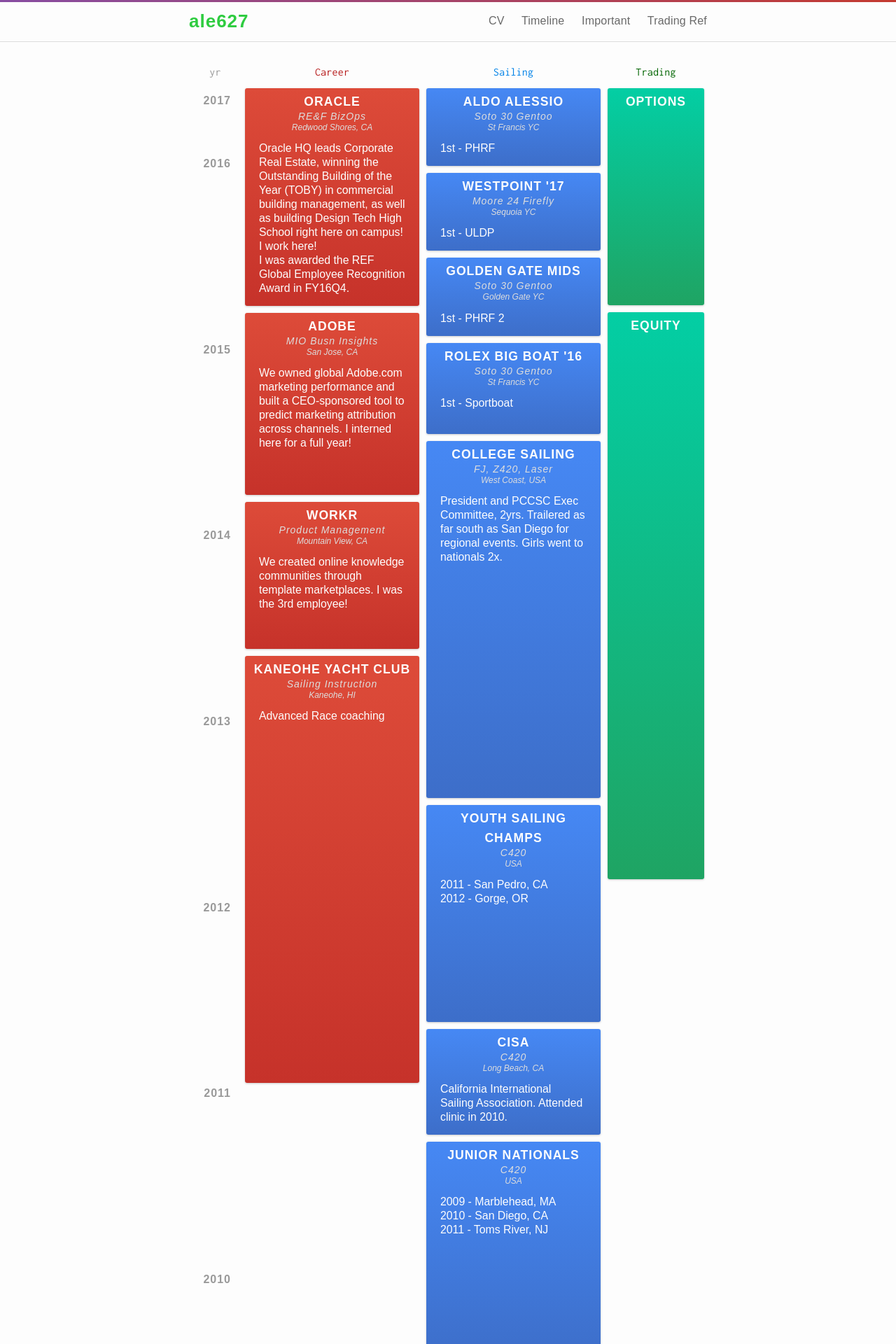
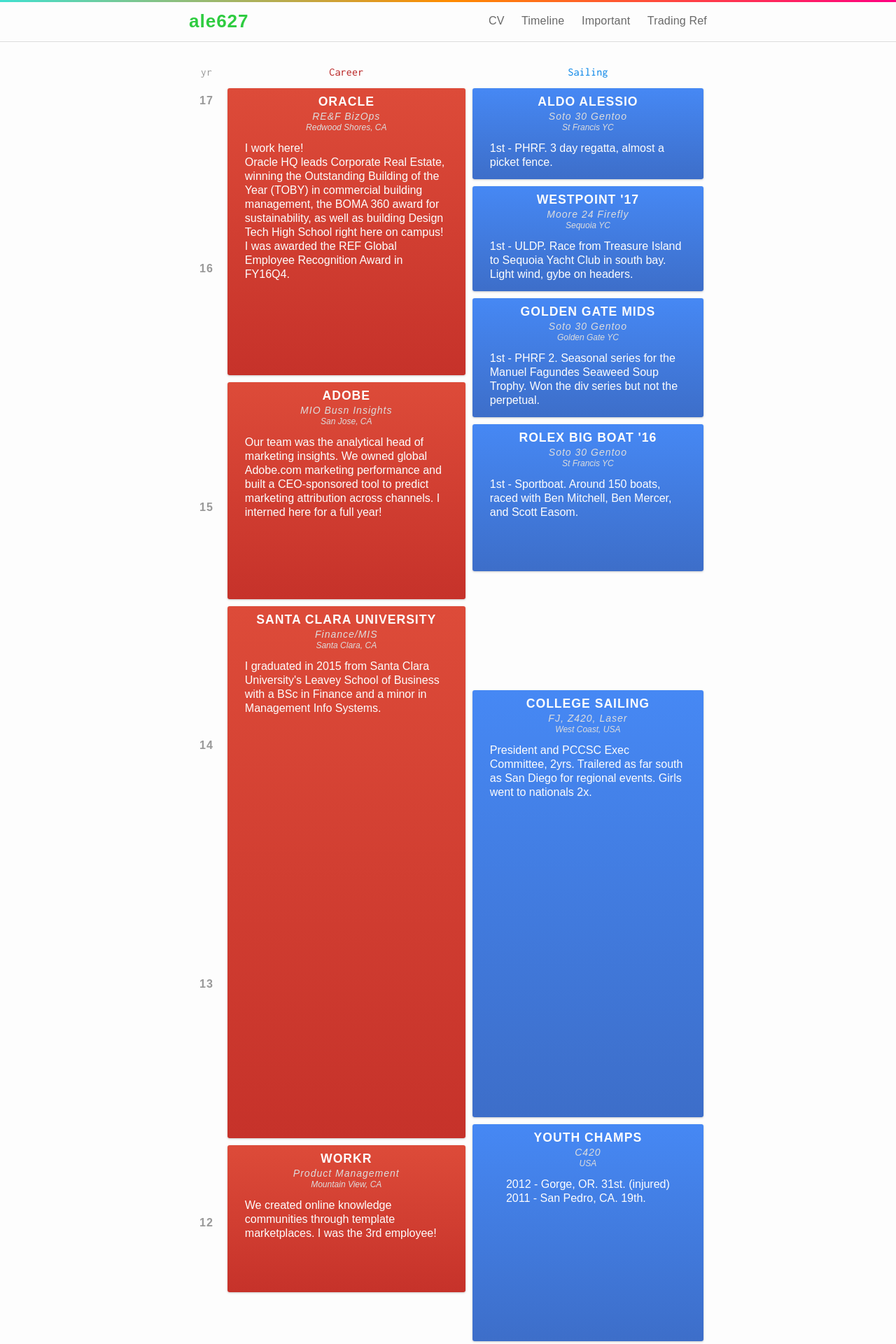
Before and after one commit to ale627/ale627.github.io, a Jekyll site: the page built from b-timeline.md, in a window 1280 px wide. Shown: the top 1920 px of the page at 70% size. Built offline with Jekyll 4.4.1, drawn with Linux system fonts in a browser that asks for light colours; some web fonts are replaced; some of the changed text lies outside the part shown.

Commit message:
timeline height control and style edits

```diff
--- a/_layouts/timeline.html
+++ b/_layouts/timeline.html
@@ -6,18 +6,20 @@
 <div class="timeline">
 
     <div class="date column">yr
-        <div class="year content current">2017</div>
-        <div class="year content">2016</div>
-        <div class="year content">2015</div>
-        <div class="year content">2014</div>
-        <div class="year content">2013</div>
-        <div class="year content">2012</div>
-        <div class="year content">2011</div>
-        <div class="year content">2010</div>
-        <div class="year content">2009</div>
-        <div class="year content">2008</div>
+        <div class="year content current">17</div>
+        <div class="year content">16</div>
+        <div class="year content">15</div>
+        <div class="year content">14</div>
+        <div class="year content">13</div>
+        <div class="year content">12</div>
+        <div class="year content">11</div>
+        <div class="year content">10</div>
+        <div class="year content">09</div>
 
     </div>
+
+
+
 
 
 
@@ -27,124 +29,172 @@
             </div>
             <div class="location">Redwood Shores, CA
             </div>
-            <div class="detail">Oracle HQ leads Corporate Real Estate, winning the Outstanding Building of the Year (TOBY) in commercial building management, as well as building Design Tech High School right here on campus!  I work here!  </br>
-                                I was awarded the REF Global Employee Recognition Award in FY16Q4.
+            <div class="detail">
+                I work here!
+                </br>
+                Oracle HQ leads Corporate Real Estate, winning the Outstanding Building of the Year (TOBY) in commercial building management, the BOMA 360 award for sustainability, as well as building Design Tech High School right here on campus!
+                </br>
+                I was awarded the REF Global Employee Recognition Award in FY16Q4.
             </div>
+            <div class="shorter">
+                Oracle leads Corporate Real Estate!  See: TOBY, BOMI, Design Tech HS.  I work here!
+                </br>
+                I was awarded the REF Global Employee Recognition Award in FY16Q4.
+            </div>
+            <div class="summary">I work here!</div>
         </div>
+
         <div class="aa content adobe">Adobe
             <div class="type">MIO Busn Insights
             </div>
             <div class="location">San Jose, CA
             </div>
-            <div class="detail">We owned global Adobe.com marketing performance and built a CEO-sponsored tool to predict marketing attribution across channels.  I interned here for a full year!
+            <div class="detail">
+                Our team was the analytical head of marketing insights.  We owned global Adobe.com marketing performance and built a CEO-sponsored tool to predict marketing attribution across channels.  I interned here for a full year!
             </div>
+            <div class="shorter">
+                Our team reported on Adobe.com and built MMX, a predictive analytics tool.  I interned here for a full year!
+            </div>
+            <div class="summary">I interned here for a full year!</div>
         </div>
+
+<div class="aa content scu">Santa Clara University
+            <div class="type">Finance/MIS
+            </div>
+            <div class="location">Santa Clara, CA
+            </div>
+            <div class="detail">
+                I graduated in 2015 from Santa Clara University's Leavey School of Business with a BSc in Finance and a minor in Management Info Systems.
+            </div>
+            <div class="shorter">
+                Graduated 2015 with Finance/MIS from SCU Leavey Business School.
+            </div>
+            <div class="summary">'15 LSB Finance/MIS.</div>
+        </div>
+
         <div class="aa content workr">Workr
             <div class="type">Product Management
             </div>
             <div class="location">Mountain View, CA
             </div>
-            <div class="detail">We created online knowledge communities through template marketplaces.  I was the 3rd employee!
+            <div class="detail">
+                We created online knowledge communities through template marketplaces.  I was the 3rd employee!
             </div>
+            <div class="shorter">
+                We created online knowledge communities through template marketplaces.  I was the 3rd employee!
+            </div>
+            <div class="summary">I was the 3rd employee!</div>
         </div>
+
+        <div class="workr-kyc-gap"></div>
+
         <div class="aa content kyc">Kaneohe Yacht Club
-            <div class="type">Sailing Instruction
-            </div>
-            <div class="location">Kaneohe, HI
-            </div>
-            <div class="detail">Advanced Race coaching
-            </div>
+            <div class="type">Sailing Instruction</div>
+            <div class="location">Kaneohe, HI</div>
+            <div class="detail">Advanced Race coaching</div>
+            <div class="shorter">Advanced Race coaching</div>
+            <div class="summary">I taught sailing here!</div>
         </div>
 
     </div>
 
 
+
+
+
+
     <div class="sailing column">Sailing
         <div class="ss content aldo">Aldo Alessio
-            <div class="type">Soto 30 Gentoo
-            </div>
-            <div class="location">St Francis YC
-            </div>
-            <div class="detail">1st - PHRF</div>
+            <div class="type">Soto 30 Gentoo</div>
+            <div class="location">St Francis YC</div>
+            <div class="detail">1st - PHRF.  3 day regatta, almost a picket fence.</div>
+            <div class="shorter">1st-PHRF</div>
+            <div class="summary">1st</div>
         </div>
 
         <div class="ss content westpoint">Westpoint '17
-            <div class="type">Moore 24 Firefly
-            </div>
-            <div class="location">Sequoia YC
-            </div>
-            <div class="detail">1st - ULDP</div>
+            <div class="type">Moore 24 Firefly</div>
+            <div class="location">Sequoia YC</div>
+            <div class="detail">1st - ULDP.  Race from Treasure Island to Sequoia Yacht Club in south bay.  Light wind, gybe on headers.</div>
+            <div class="shorter">1st-ULDP</div>
+            <div class="summary">1st</div>
         </div>
 
         <div class="ss content gg">Golden Gate Mids
-            <div class="type">Soto 30 Gentoo
-            </div>
-            <div class="location">Golden Gate YC
-            </div>
-            <div class="detail">1st - PHRF 2</div>
+            <div class="type">Soto 30 Gentoo</div>
+            <div class="location">Golden Gate YC</div>
+            <div class="detail">1st - PHRF 2.  Seasonal series for the Manuel Fagundes Seaweed Soup Trophy.  Won the div series but not the perpetual.</div>
+            <div class="shorter">1st-PHRF2</div>
+            <div class="summary">1st</div>
         </div>
 
         <div class="ss content bbs">Rolex Big Boat '16
-            <div class="type">Soto 30 Gentoo
-            </div>
-            <div class="location">St Francis YC
-            </div>
-            <div class="detail">1st - Sportboat</div>
+            <div class="type">Soto 30 Gentoo</div>
+            <div class="location">St Francis YC</div>
+            <div class="detail">1st - Sportboat.  Around 150 boats, raced with Ben Mitchell, Ben Mercer, and Scott Easom.</div>
+            <div class="shorter">1st-Sportboat</div>
+            <div class="summary">1st</div>
         </div>
 
+        <div class="bb-college-gap"></div>
+
         <div class="ss content college">College Sailing
-            <div class="type">FJ, Z420, Laser
+            <div class="type">FJ, Z420, Laser</div>
+            <div class="location">West Coast, USA</div>
+            <div class="detail">
+                President and PCCSC Exec Committee, 2yrs.  Trailered as far south as San Diego for regional events.  Girls went to nationals 2x.
             </div>
-            <div class="location">West Coast, USA
-            </div>
-            <div class="detail">President and PCCSC Exec Committee, 2yrs.  Trailered as far south as San Diego for regional events.  Girls went to nationals 2x.</div>
+            <div class="shorter">President & PCCSC Committee 2yrs.  Girls team nationals 2x.</div>
+            <div class="summary">President & PCCSC Committee 2yrs.</div>
         </div>
-        <div class="ss content youths">Youth Sailing Champs
+
+        <div class="ss content youths">Youth Champs
             <div class="type">C420
             </div>
             <div class="location">USA
             </div>
-            <div class="detail">2011 - San Pedro, CA<br/>
-                                2012 - Gorge, OR</div>
+            <div class="detail">2012 - Gorge, OR.  31st. (injured)</br>2011 - San Pedro, CA.  19th.</div>
+            <div class="shorter">2012 - Gorge<br/>2011 - San Pedro</div>
+            <div class="summary">2012<br/>2011</div>
         </div>
+
         <div class="ss content cisa">CISA
             <div class="type">C420
             </div>
             <div class="location">Long Beach, CA
             </div>
-            <div class="detail">California International Sailing Association.  Attended clinic in 2010.</div>
+            <div class="detail">California International Sailing Association.  Attended high performance clinic in 2010.</div>
+            <div class="shorter">High Performance Clinic, 2010.</div>
+            <div class="summary">2010</div>
         </div>
+
         <div class="ss content bemis">Junior Nationals
-            <div class="type">C420
-            </div>
-            <div class="location">USA
-            </div>
-            <div class="detail">2009 - Marblehead, MA<br/>
-                                2010 - San Diego, CA<br/>
-                                2011 - Toms River, NJ</div>
+            <div class="type">C420</div>
+            <div class="location">USA</div>
+            <div class="detail">2011 - Toms River, NJ<br/>2010 - San Diego, CA<br/>2009 - Marblehead, MA</div>
+            <div class="shorter">2011-Tr. 9th.<br/>2010-Sd. 18th.<br/>2009-Mhd. 8th.</div>
+            <div class="summary">2011<br/>2010<br/>2009</div>
         </div>
+
         <div class="ss content states">Hawai'i States
-            <div class="type">C420
-            </div>
-            <div class="location">Kaneohe, HI
-            </div>
-            <div class="detail">1st - 2009</br>
-                                1st - 2010</div>
+            <div class="type">C420</div>
+            <div class="location">Kaneohe, HI</div>
+            <div class="detail">1st - 2010</br>1st - 2009</div>
+            <div class="shorter">1st-2010</br>1st-2009</div>
+            <div class="summary">1st - 10</br>1st - 09</div>
         </div>
+
         <div class="ss content traps">Traps & Chutes
-            <div class="type">C420
-            </div>
-            <div class="location">Kaneohe, HI
-            </div>
-            <div class="detail">1st - 2008</br>
-                                1st - 2009</br>
-                                1st - 2010</br>
-            </div>
+            <div class="type">C420</div>
+            <div class="location">Kaneohe, HI</div>
+            <div class="detail">1st - 2010</br>1st - 2009</br>1st - 2008</br></div>
+            <div class="shorter">1st-2010</br>1st-2009</br>1st-2008</br></div>
+            <div class="summary">1st-08</br>1st-09</br>1st-10</br></div>
         </div>
 
     </div>
 
-
+<!--
     <div class="trading column">Trading
     <div class="tt content options">Options</div>
     <div class="tt content equity">Equity</div>
@@ -152,5 +202,5 @@
     </div>
 
 
-
+-->
 </div>
--- a/_sass/timeline.scss
+++ b/_sass/timeline.scss
@@ -2,7 +2,8 @@
   display: grid;
   grid-template-areas: "date analytics sailing trading";
   background-color: $background-color;
-  grid-template-columns: 75px 35% 35% 20%;
+  //grid-template-columns: 75px 35% 35% 20%;
+  grid-template-columns: 50px 45% 435;
 
 
 }
@@ -60,7 +61,19 @@
 
 
 .detail {
-  font-size: 90%;
+  font-size: 16px;
+  text-transform: none;
+  letter-spacing: 0px;
+  font-weight: 300;
+  color: $background-color;
+  text-align: left;
+  padding: 10px 15px;
+  line-height: 20px;
+  display:inline-block;
+}
+
+.shorter{
+  font-size: 16px;
   text-transform: none;
   letter-spacing: 0px;
   font-weight: 300;
@@ -68,6 +81,47 @@
   text-align: left;
   padding: 10px;
   line-height: 20px;
+  display:none;
+}
+
+.summary{
+  font-size: 16px;
+  text-transform: none;
+  letter-spacing: 0px;
+  font-weight: 300;
+  color: $background-color;
+  text-align: left;
+  padding: 10px;
+  line-height: 20px;
+  display:none;
+}
+
+@media screen and (max-width: 800px) {
+    .detail{
+       display:none;
+    }
+
+    .shorter{
+       display:inline-block;
+    }
+
+    .summary{
+       display:none;
+    }
+}
+
+@media screen and (max-width: 500px) {
+    .detail{
+       display:none;
+    }
+
+    .shorter{
+       display:none;
+    }
+
+    .summary{
+       display:inline-block;
+    }
 }
 
 
@@ -76,7 +130,7 @@
   text-align: center;
 }
 .year {
-  padding-bottom: 225px;
+  padding-bottom: 300px;
   text-align: right;
   //background-color: darken($background-color, 5%);
   color: #999;
@@ -85,7 +139,7 @@
 
 }
 .current {
-  padding-bottom: 50px;
+  padding-bottom: 200px;
   box-shadow: none;
 
 }
@@ -105,15 +159,23 @@
 }
 
 .oracle {
-
+  height: 400px;
 }
 
 .adobe {
-  height: 250px;
+  height: 300px;
+}
+
+.scu {
+  height: 750px;
 }
 
 .workr {
   height: 200px;
+}
+
+.workr-kyc-gap {
+  height: 100px;
 }
 
 .kyc {
@@ -133,22 +195,28 @@
 }
 
 .aldo {
+  height: 120px;
 }
 
 .westpoint {
+  height: 140px;
 
 }
 
 .gg {
-  //height: 90px;
+  height: 160px;
 }
 
 .bbs {
-  height: 120px;
+  height: 200px;
+}
+
+.bb-college-gap {
+  height: 150px;
 }
 
 .college {
-  height: 500px;
+  height: 600px;
 }
 
 .youths {
@@ -156,6 +224,7 @@
 }
 
 .cisa {
+  height: 150px;
 }
 
 .bemis {
@@ -175,8 +244,9 @@
   color: #006400;
 }
 
+/*
 .tt {
-  background: linear-gradient(to top, #1FA463, #03CEA4); /* W3C, IE 10+/ Edge, Firefox 16+, Chrome 26+, Opera 12+, Safari 7+ */
+  background: linear-gradient(to top, #1FA463, #03CEA4);
 
   &:hover {
     background: #006400;
@@ -190,3 +260,4 @@
 .equity {
   height: 800px;
 }
+*/
--- a/assets/main.scss
+++ b/assets/main.scss
@@ -19,15 +19,22 @@
 
 .top-border {
   border-top: 3px solid;
-  -moz-border-image: -moz-linear-gradient(left, #9e0142 0%, #9e0142 5%, #d53e4f 9%, #d53e4f 14%, #f46d43 18%, #f46d43 23%, #fdae61 27%, #fdae61 32%, #fee08b 36%, #fee08b 41%, #ffffbf 46%, #ffffbf 50%, #e6f598 55%, #e6f598 59%, #abdda4 64%, #abdda4 68%, #66c2a5 73%, #66c2a5 77%, #3288bd 82%, #3288bd 86%, #5e4fa2 91%, #5e4fa2 96%, #5e4fa2 100%);
-  -webkit-border-image: -webkit-linear-gradient(left, #9e0142 0%, #9e0142 5%, #d53e4f 9%, #d53e4f 14%, #f46d43 18%, #f46d43 23%, #fdae61 27%, #fdae61 32%, #fee08b 36%, #fee08b 41%, #ffffbf 46%, #ffffbf 50%, #e6f598 55%, #e6f598 59%, #abdda4 64%, #abdda4 68%, #66c2a5 73%, #66c2a5 77%, #3288bd 82%, #3288bd 86%, #5e4fa2 91%, #5e4fa2 96%, #5e4fa2 100%);
+  -moz-border-image: -moz-linear-gradient(left, #40e0d0, #ff8c00, #ff0080);
+  -webkit-border-image: -webkit-linear-gradient(left, #40e0d0, #ff8c00, #ff0080);
+
   //rainbow
   //border-image: linear-gradient(to right, #9e0142 0%, #9e0142 5%, #d53e4f 9%, #d53e4f 14%, #f46d43 18%, #f46d43 23%, #fdae61 27%, #fdae61 32%, #fee08b 36%, #fee08b 41%, #ffffbf 46%, #ffffbf 50%, #e6f598 55%, #e6f598 59%, #abdda4 64%, #abdda4 68%, #66c2a5 73%, #66c2a5 77%, #3288bd 82%, #3288bd 86%, #5e4fa2 91%, #5e4fa2 96%, #5e4fa2 100%);
+
   //mango
   //border-image: linear-gradient(to right, #c71d6f 40%, #d09693 80%);
+
   //wine
-  border-image: linear-gradient(45deg, #874da2 0%, #c43a30 100%);
+  //border-image: linear-gradient(45deg, #874da2 0%, #c43a30 100%);
+
+  //green to pink
+  border-image: linear-gradient(to right, #40e0d0, #ff8c00, #ff0080); /* W3C, IE 10+/ Edge, Firefox 16+, Chrome 26+, Opera 12+, Safari 7+ */
   border-image-slice: 1;
+
 }
 
 table {
```
Also changed, not shown: 3 other files.
